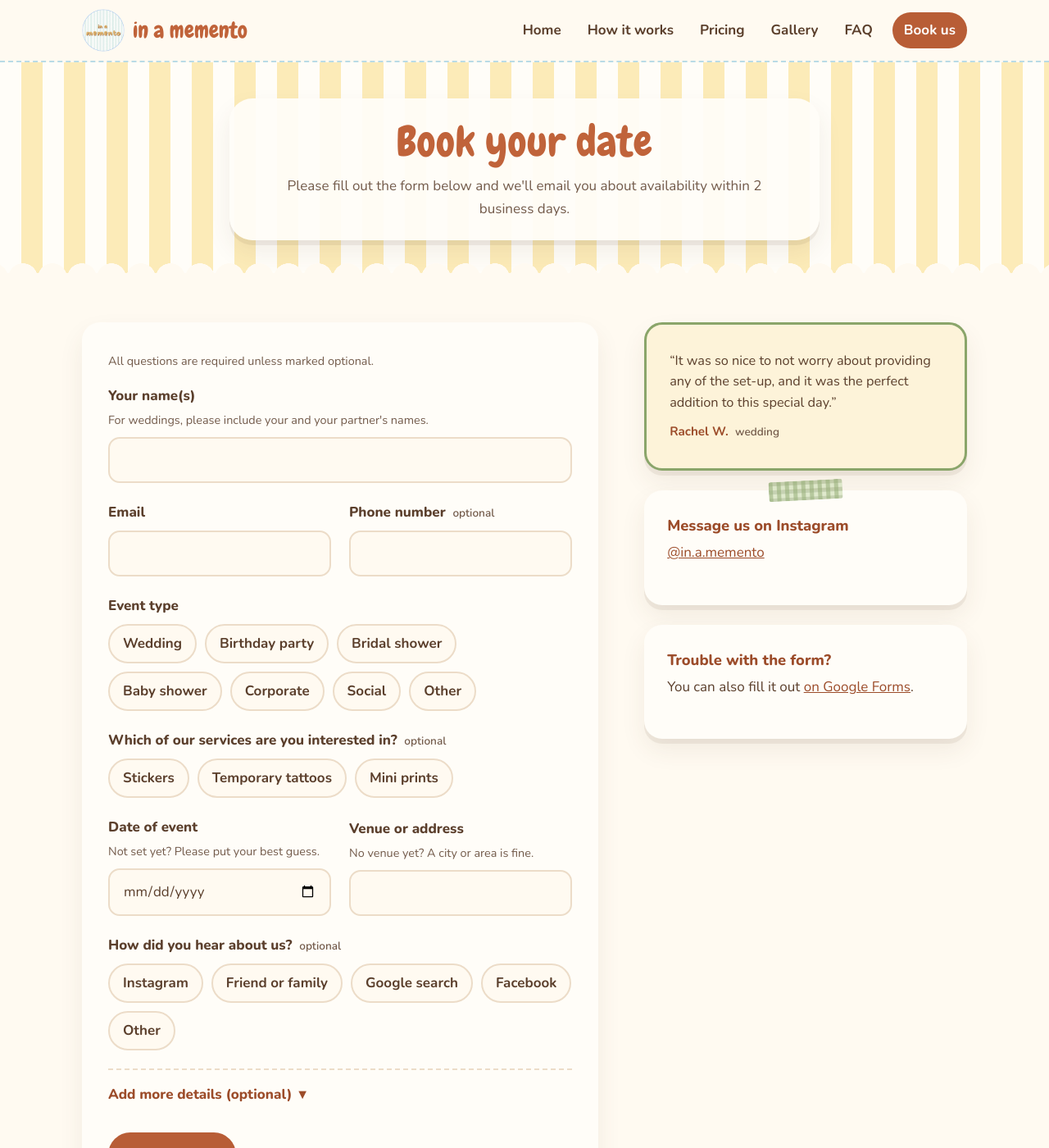
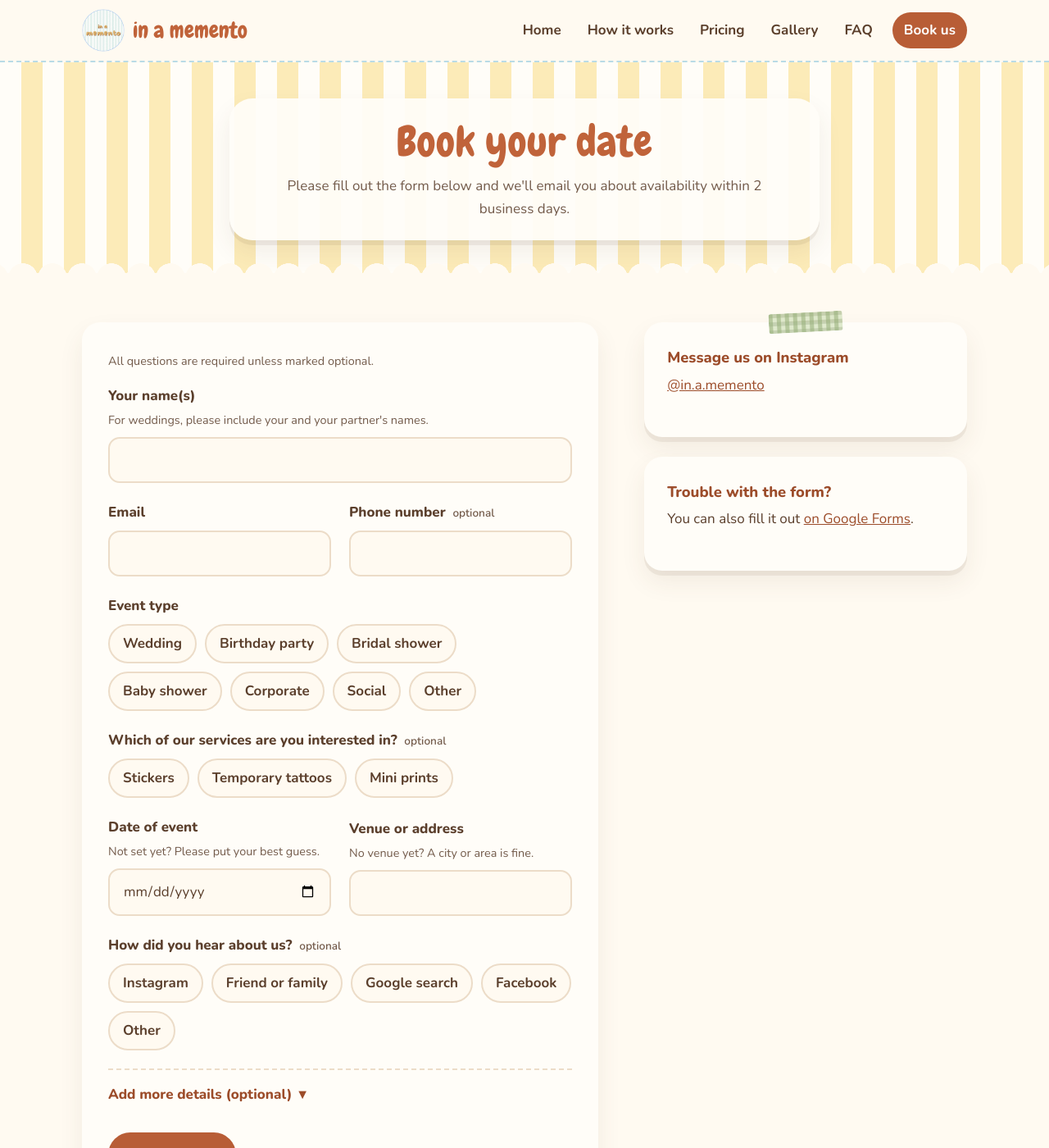
Before and after one commit to andrew-hy-kim/in.a.memento, a Jekyll site: the page built from contact/index.html, in a window 1280 px wide and 1400 px high. Shown: the whole window at 82% size. Built offline with Jekyll 4.4.1, drawn with Linux system fonts in a browser that asks for light colours.

Commit message:
Booking page: remove the review card
Co-Authored-By: Claude Opus 5.5 <noreply@anthropic.com>
Claude-Session: https://claude.ai/code/session_01A4x6zNFM2ikQnVBPRWM1LK

```diff
--- a/contact/index.html
+++ b/contact/index.html
@@ -124,10 +124,6 @@ description: "Send us your date and venue and we'll email you about availability
       </div>
     </div>
     <aside class="contact-aside">
-      <figure class="card aside-quote">
-        <blockquote>“It was so nice to not worry about providing any of the set-up, and it was the perfect addition to this special day.”</blockquote>
-        <figcaption>Rachel W. <span>wedding</span></figcaption>
-      </figure>
       <div class="card tape">
         <h2 class="h3">Message us on Instagram</h2>
         <p><a href="{{ site.instagram }}" target="_blank" rel="noopener">@in.a.memento<span class="sr-only"> (opens in new tab)</span></a></p>
--- a/css/style.css
+++ b/css/style.css
@@ -1942,8 +1942,3 @@ main > section + section,
 .split-headed > .no-step > h2 { margin-top: calc(clamp(1.5rem, 3.2vw, 1.65rem) * 1.65 + 6px); }
 .split-headed .eyebrow { display: block; text-align: center; margin-bottom: 6px; }
 @media (max-width: 880px) { .split-headed > .no-step > h2 { margin-top: 0; } }
-/* Booking page: a short review beside the form */
-.aside-quote { margin: 0 0 24px; background: #fdf3d9; border: 3px solid var(--sage-deep); }
-.aside-quote blockquote { margin: 0 0 10px; font-size: 1.02rem; line-height: 1.55; }
-.aside-quote figcaption { font-weight: 700; color: var(--terracotta-text); font-size: 0.95rem; }
-.aside-quote figcaption span { font-weight: 600; color: var(--ink-soft); font-size: 0.85rem; margin-left: 4px; }
```
